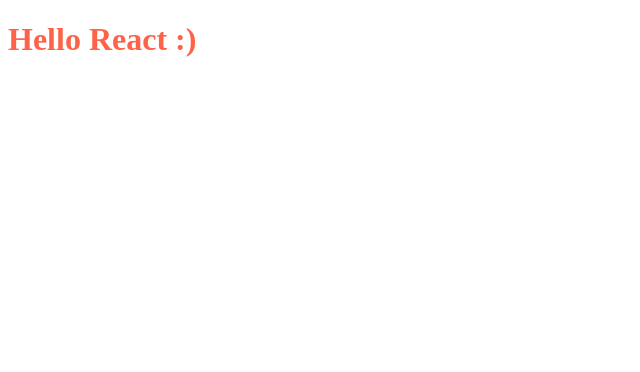
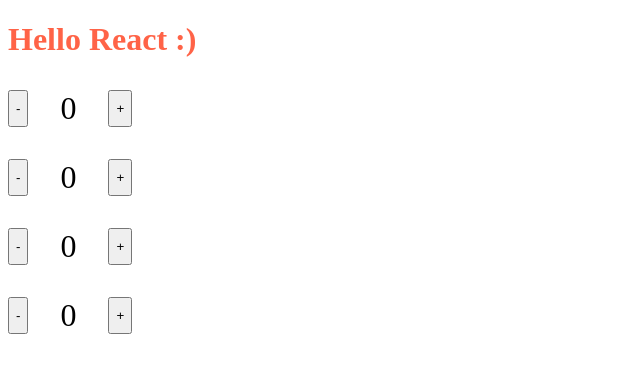
Before and after one commit to daegren/lhl-feb4-w6d1-breakout, a React app: page / in a window 1280 px wide. Shown: the top 372 px of the page, without its empty margins (0-640 px from the left). Built offline with nearby package versions, Linux system fonts and the light colour scheme.

Commit message:
adding counter component

```diff
--- a/src/App.jsx
+++ b/src/App.jsx
@@ -1,9 +1,17 @@
-import React, {Component} from 'react';
+import React, { Component } from 'react';
+import Counter from './Counter.jsx';
 
 class App extends Component {
   render() {
     return (
-      <h1>Hello React :)</h1>
+      <div>
+        <h1>Hello React :)</h1>
+
+        <Counter />
+        <Counter />
+        <Counter />
+        <Counter />
+      </div>
     );
   }
 }
--- /dev/null
+++ b/src/Counter.jsx
@@ -0,0 +1,33 @@
+import React, { Component } from 'react';
+
+class Counter extends Component {
+  constructor() {
+    super();
+
+    this.state = {
+      value: 0
+    };
+
+    this._handleIncrement = this._handleIncrement.bind(this);
+    this._handleDecrement = this._handleDecrement.bind(this);
+  }
+
+  render() {
+    return (
+      <div className="counter">
+        <button onClick={this._handleDecrement}>-</button>
+        <span>{this.state.value}</span>
+        <button onClick={this._handleIncrement}>+</button>
+      </div>
+    );
+  }
+
+  _handleIncrement() {
+    this.setState({ value: this.state.value + 1 });
+  }
+
+  _handleDecrement() {
+    this.setState({ value: this.state.value - 1 });
+  }
+}
+export default Counter;
--- a/styles/home.scss
+++ b/styles/home.scss
@@ -1,3 +1,13 @@
 h1 {
   color: tomato;
 }
+
+.counter {
+  display: flex;
+  font-size: 2em;
+  margin: 1em 0;
+
+  span {
+    margin: 0 1em;
+  }
+}
```
